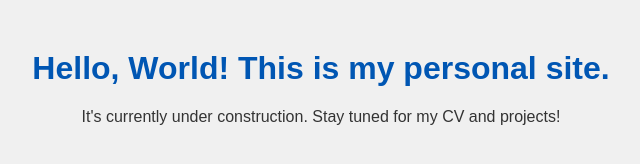
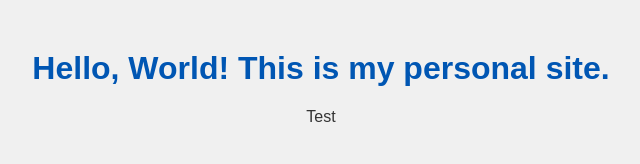
Before and after one commit to mohamed-mehdi-mansour/.github.io, a plain HTML site: page index.html in a window 1280 px wide. Shown: the whole page, without its empty margins (319-959 px from the left). Drawn offline with Linux system fonts and the light colour scheme.

Commit message:
update and test

```diff
--- a/index.html
+++ b/index.html
@@ -19,6 +19,6 @@
 </head>
 <body>
     <h1>Hello, World! This is my personal site.</h1>
-    <p>It's currently under construction. Stay tuned for my CV and projects!</p>
+    <p>Test</p>
 </body>
 </html>
```
